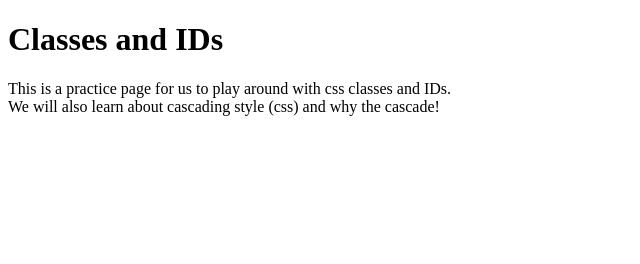
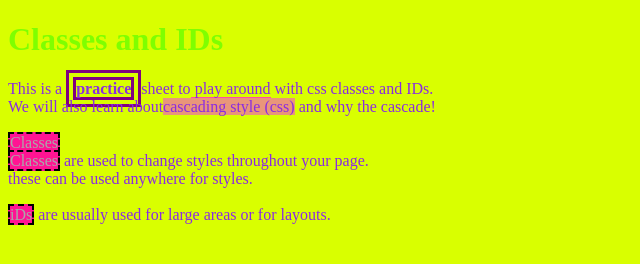
Before and after one commit to psaanvi2/classes-ids, a plain HTML site: page index.html in a window 1280 px wide. Shown: the whole page, without its empty margins (0-640 px from the left). Drawn offline with Linux system fonts and the light colour scheme.

Commit message:
added color
added color squares around the word practice.

```diff
--- a/index.html
+++ b/index.html
@@ -8,11 +8,17 @@
 </head>
 <body>
     <h1>Classes and IDs</h1>
-    This is a practice page for us to play around with css classes and IDs.<br>
-    We will also learn about cascading style (css) and why the cascade!<br>
+    This is a <b class="awsomeline">practice</b>sheet to<span class="awsomeline"> play around</span> with css classes and IDs.<br>
+    We will also learn about<span id="coolstuff">cascading style (css)</span> and why the cascade!<br>
     <br>
-
-
+    <span class="def">Classes</span>
+    <br>
+    <span class="def">Classes</span> are used to change styles throughout your page.
+    <br>
+    these can be used anywhere for styles.
+    <br><br>
+    <span class="def">iDs</span> are usually used for large areas or for layouts.
+    <br><br>
 
 </body>
 </html>
--- a/style.css
+++ b/style.css
@@ -0,0 +1,26 @@
+html, body {
+background-color: rgb(217, 255, 0);
+
+color: blueviolet;(88, 58, 9)
+}
+h1{
+font: size 50px; ;
+color: chartreuse;
+}
+.def {
+color: darkgrey;
+background-color: deeppink;
+border: 2px dashed black;
+}
+
+.awsomeline{
+
+    border-bottom: 5px double rgb(255, 75, 165);
+}
+
+#coolstuff{
+    background-color: darksalmon;(255, 240, 87)
+}
+b.awsomeline{
+    border: 10px double purple;
+}
```
